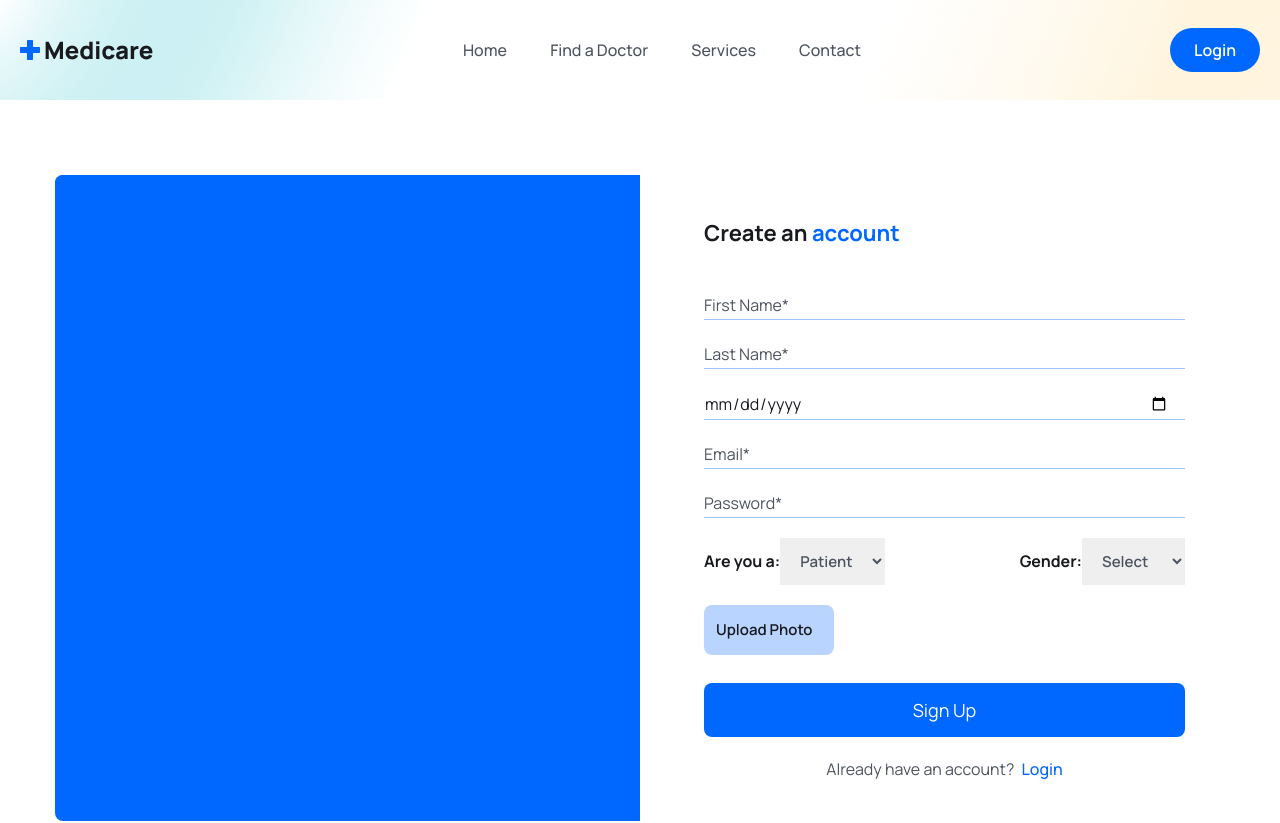
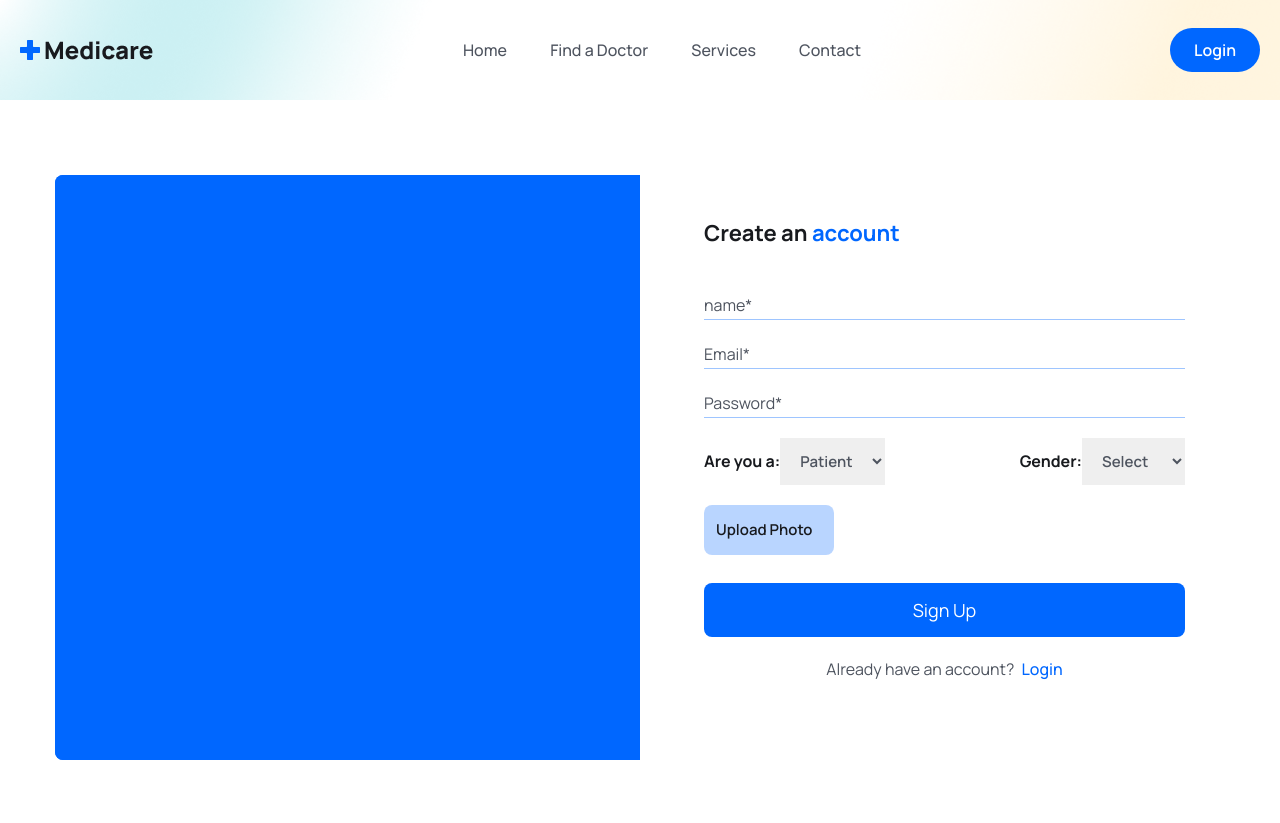
Before and after one commit to cgpakay/medibridge_frontend, a React (Vite) app: page /signup in a window 1280 px wide. Shown: the top 823 px of the page. Built offline with nearby package versions, Linux system fonts and the light colour scheme; the HTML template or start-up script is replaced by a standard one.

Commit message:
changed validators signup page.

```diff
--- a/src/pages/Signup.jsx
+++ b/src/pages/Signup.jsx
@@ -8,9 +8,7 @@ const Signup = () => {
   const [previewURL, setPreviewURL] = useState("");
 
   const [formData, setFormData] = useState({
-    firstName: "",
-    lastName: "",
-    dateOfBirth: "",
+    name: "",
     email: "",
     password: "",
     gender: "",
@@ -67,39 +65,14 @@ const Signup = () => {
               <div className="mb-5">
                 <input
                   type="text"
-                  placeholder="First Name*"
-                  name="firstName"
+                  placeholder="name*"
+                  name="name"
                   value={formData.firstName}
                   onChange={handleInputChange}
                   className="w-full pr-4 border-b border-solid border-[#0066ff61] focus:outline-none
                   focus:border-b-primaryColor text-[16px] leading-7 text-headingColor
                   placeholder:text-textColor cursor-pointer"
                   required
-                />
-              </div>
-              <div className="mb-5">
-                <input
-                  type="text"
-                  placeholder="Last Name*"
-                  name="lastName"
-                  value={formData.lastName}
-                  onChange={handleInputChange}
-                  className="w-full pr-4 border-b border-solid border-[#0066ff61] focus:outline-none
-                  focus:border-b-primaryColor text-[16px] leading-7 text-headingColor
-                  placeholder:text-textColor cursor-pointer"
-                  required
-                />
-              </div>
-              <div className="mb-5">
-                <input
-                  type="date"
-                  placeholder="Date of Birth*"
-                  name="dateOfBirth"
-                  value={formData.dateOfBirth}
-                  onChange={handleInputChange}
-                  className="w-full pr-4 border-b border-solid border-[#0066ff61] focus:outline-none
-                  focus:border-b-primaryColor text-[16px] leading-7 text-headingColor
-                  placeholder:text-textColor cursor-pointer"
                 />
               </div>
               <div className="mb-5">
```
